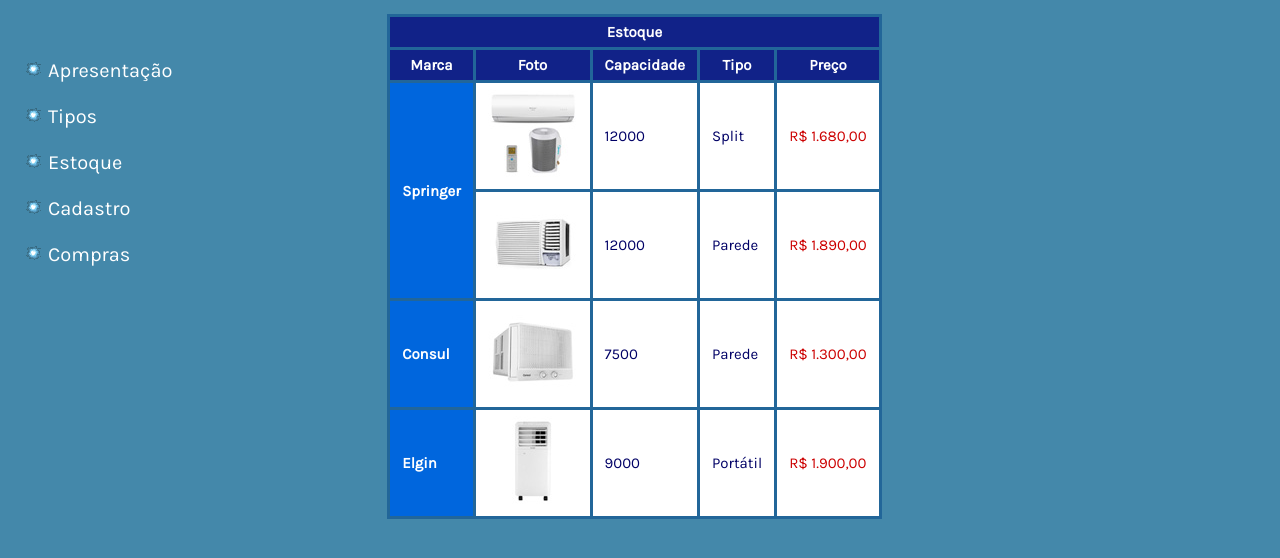
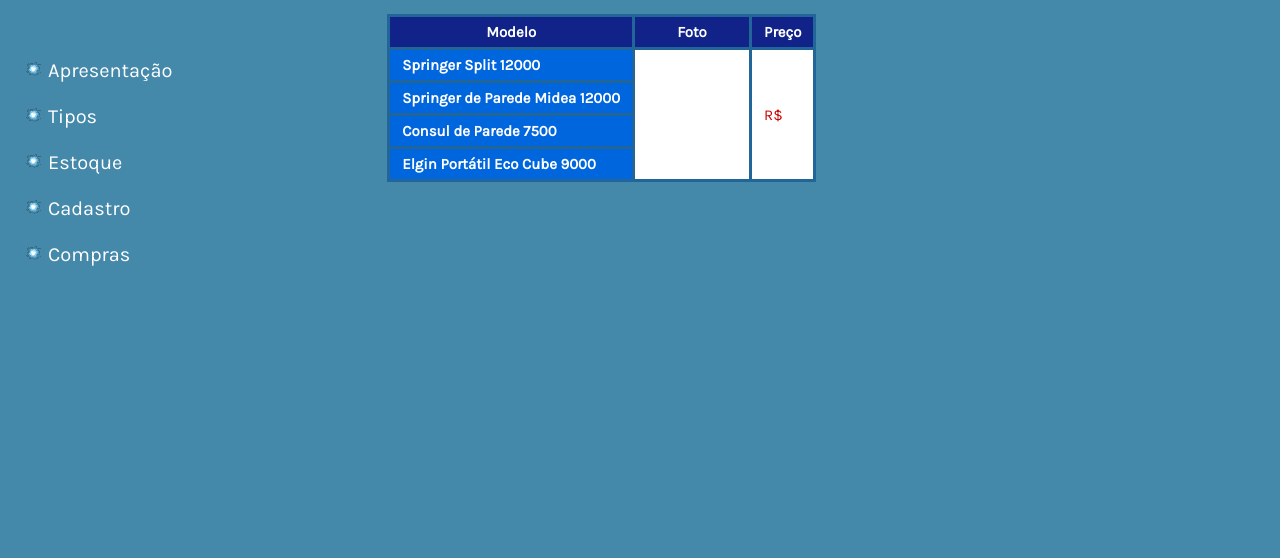
Before and after one commit to CEDERJ/ads-cpw, a plain HTML site: page AD2-2023-1/Estoque.html in a window 1280 px wide. Shown: the part 86-644 px from the top of the page. Drawn offline with Linux system fonts and the light colour scheme; a web font is replaced by a local one.

Commit message:
Questão 2 - AD2

```diff
--- a/AD2-2023-1/Estoque.html
+++ b/AD2-2023-1/Estoque.html
@@ -7,6 +7,7 @@
 	<link rel="stylesheet" type="text/css" href="Estilos/refrig.css" />
 	<link rel="stylesheet" type="text/css" href="Estilos/estoque.css" />
 	<meta charset="utf-8" />
+	<script src="resfriamento.js"></script>
 </head>
 
 <body>
@@ -37,14 +38,8 @@
 				<thead>
 
 					<tr>
-						<th colspan="5" class="linTH">Estoque</th>
-					</tr>
-
-					<tr>
-						<th class="linTH">Marca</th>
+						<th class="linTH">Modelo</th>
 						<th class="linTH">Foto</th>
-						<th class="linTH">Capacidade</th>
-						<th class="linTH">Tipo</th>
 						<th class="linTH">Preço</th>
 					</tr>
 
@@ -53,42 +48,23 @@
 				<tbody>
 
 					<tr>
-						<th rowspan="2" class="colTH">Springer</th>
-						<td>
-							<img src="Imagens/SpringerSplit12000.jpg">
+						<th class="colTH" onclick="mostra(0)">Springer Split 12000</td>
+						<td rowspan="4" class="foto">
+							<img id="imgDes" src="Imagens/vazio.jpg">
 						</td>
-						<td>12000</td>
-						<td>Split</td>
-						<td class="preco">R$ 1.680,00</td>
+						<td rowspan="4" id="prcDes" class="preco">R$ </td>
 					</tr>
 
 					<tr>
-						<td>
-							<img src="Imagens/SpringerParede12000.jpg">
-						</td>
-						<td>12000</td>
-						<td>Parede</td>
-						<td class="preco">R$ 1.890,00</td>
+						<th class="colTH" onclick="mostra(1)">Springer de Parede Midea 12000</td>
 					</tr>
 
 					<tr>
-						<th class="colTH">Consul</th>
-						<td>
-							<img src="Imagens/ConsulParede7500.jpg">
-						</td>
-						<td>7500</td>
-						<td>Parede</td>
-						<td class="preco">R$ 1.300,00</td>
+						<th class="colTH" onclick="mostra(2)">Consul de Parede 7500</td>
 					</tr>
 
 					<tr>
-						<th class="colTH">Elgin</th>
-						<td>
-							<img src="Imagens/ElginPortatil9000.jpg">
-						</td>
-						<td>9000</td>
-						<td>Portátil</td>
-						<td class="preco">R$ 1.900,00</td>
+						<th class="colTH" onclick="mostra(3)">Elgin Portátil Eco Cube 9000</td>
 					</tr>
 
 				</tbody>
--- a/AD2-2023-1/resfriamento.js
+++ b/AD2-2023-1/resfriamento.js
@@ -1,19 +1,9 @@
-/*var tabLentes = [
-  ['Softlens','Bauch & Lonb', 30, 100, 'BauchELomb_30D_200'],
-  ['Bioninfinity','Coopervision', 30, 100, 'Bioinfinity_30D_200'],
-  ['Acuvue Oasys','Johnson & Johnson', 15, 220, 'Acuvue_15D_200'],
-  ['Acuvue 2','Johnson & Johnson', 15, 170, 'Acuvue2_15D_200']
+var tabModelos = [
+  ['SpringerSplit12000', 1680],
+  ['SpringerParede12000', 1890],
+  ['ConsulParede7500', 1300],
+  ['ElginPortatil9000', 1900]
 ];
-
-var tabArmacoes = [
-  ['Oakley Wingfold', 'M_Oakley_100', 'Masculino', 855],
-  ['Persol', 'M_Persol_100', 'Masculino', 1377],
-  ['Ray-ban Round', 'M_Ray-ban_100', 'Masculino', 666],
-  ['Kipling', 'F_Kipling_100', 'Feminino', 423],
-  ['Michael Kors', 'F_MichaelKors_100', 'Feminino', 684]
-];*/
-
-//var valor = 0;
 
 /*
 * QUESTÃO 1
@@ -61,16 +51,13 @@ function abreJanCapac(){
 * Função chamada para exibir as
 * imagens e texto na tabela
 */
-/*
+
 function mostra(cod){
 
-  document.getElementById("titDes").innerHTML = tabArmacoes[cod][0];
-  document.getElementById("imgDes").src = `Imagens/${tabArmacoes[cod][1]}.jpg`;
-  document.getElementById("prcDes").innerHTML =
-      `${tabArmacoes[cod][2]}<br/><br/>
-      Preço: R$ <span class="preco">${tabArmacoes[cod][3]},00</span>`;
+  document.getElementById("imgDes").src = `Imagens/${tabModelos[cod][0]}.jpg`;
+  document.getElementById("prcDes").innerHTML = `R$ <span class="preco">${tabModelos[cod][1]},00</span>`;
 
-}*/
+}
 
 /*
 * QUESTÃO 4
```
